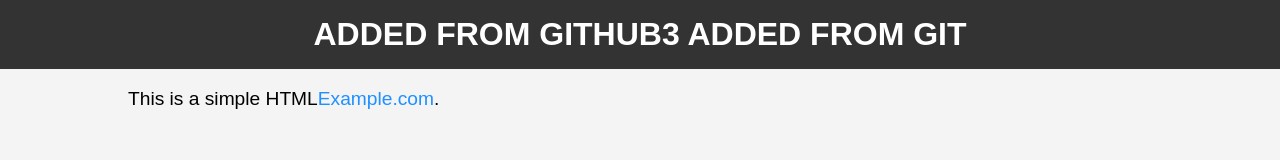
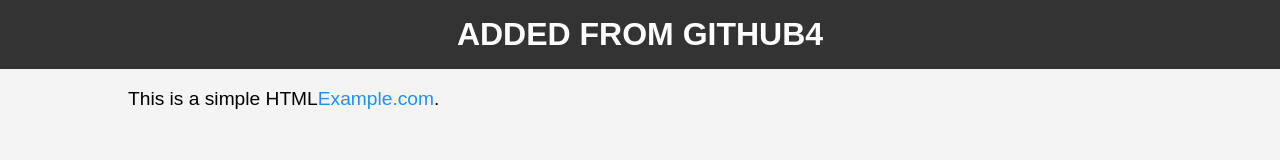
Before and after one commit to jjoachin/GitGithubMasterClass, a plain HTML site: page index.html in a window 1280 px wide. Drawn offline with Linux system fonts and the light colour scheme.

Commit message:
Update index.html
se agrego un 4

```diff
--- a/index.html
+++ b/index.html
@@ -39,7 +39,7 @@
 </head>
 <body>
     <header>
-        <h1> ADDED FROM GITHUB3 ADDED FROM GIT</h1>
+        <h1> ADDED FROM GITHUB4</h1>
     </header>
     <div class="container">
         <p>This is a simple HTML<a href="https://www.example.com" target="_blank">Example.com</a>.</p>
```
